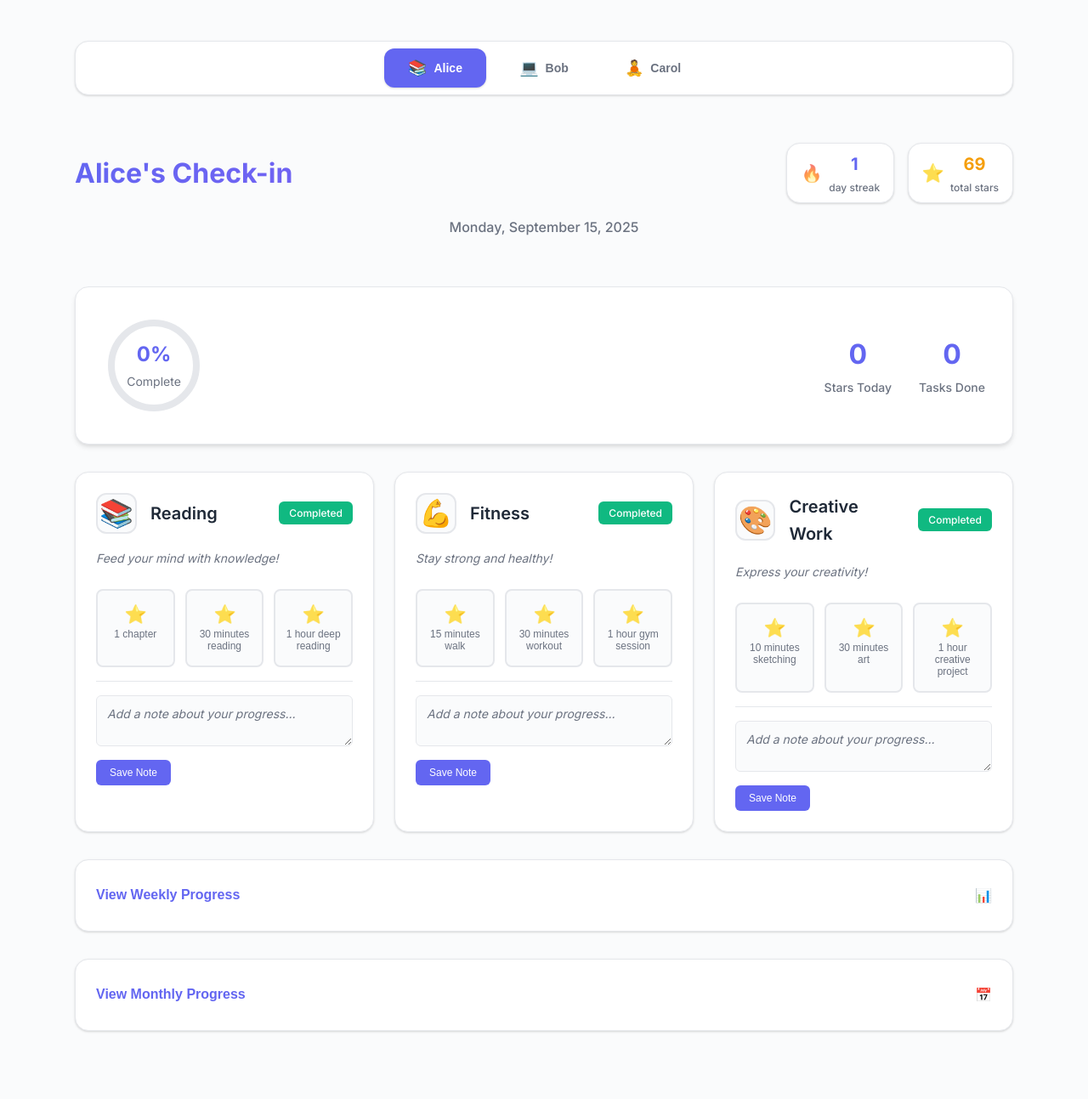
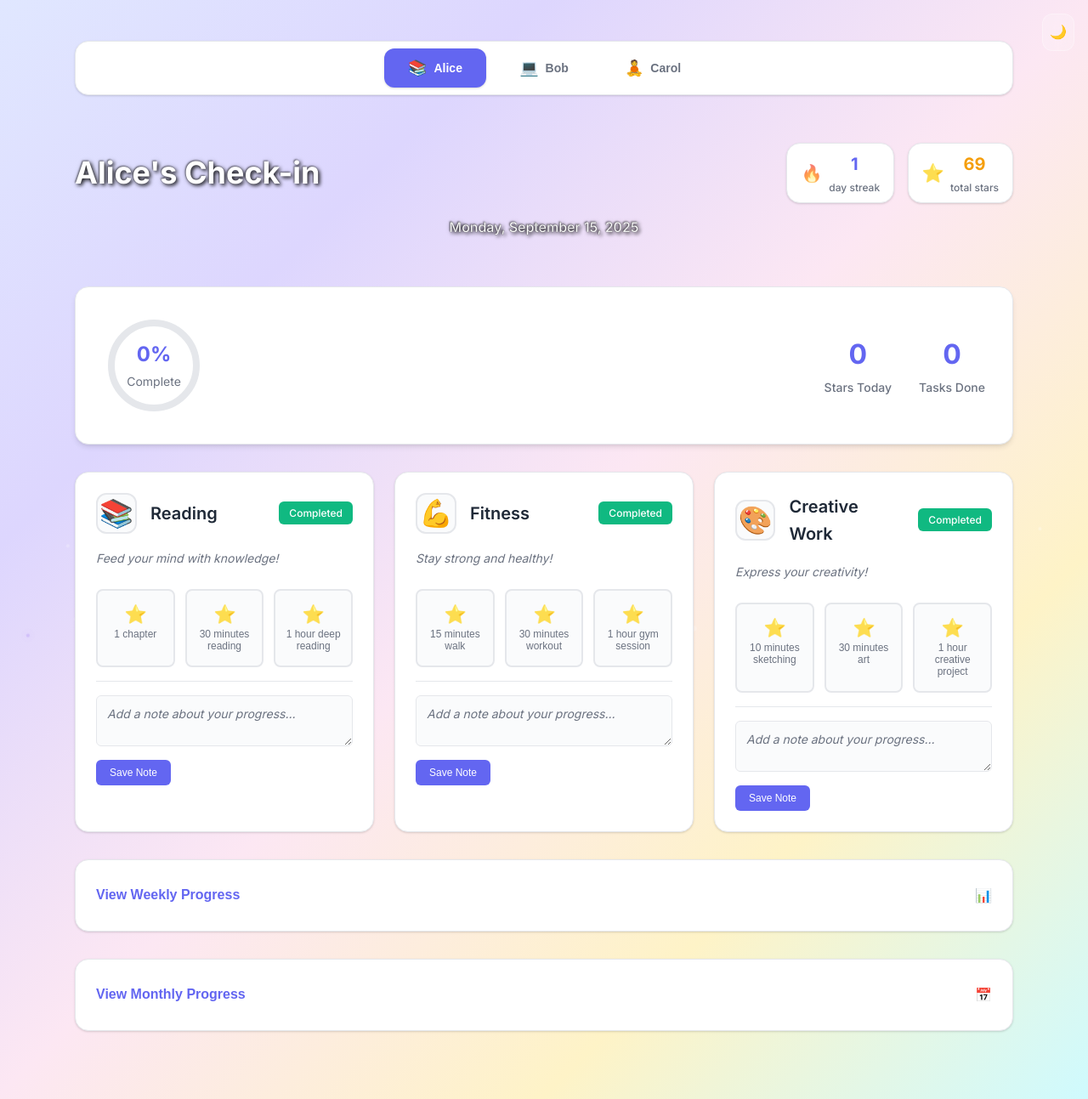
Before and after one commit to dulacz/mini-daily, a FastAPI app: template templates/index.html in a window 1280 px wide. Shown: the whole page at 85% size. Run offline with FastAPI, Linux system fonts and the light colour scheme; the template is opened without the code that fills it, so the values that code supplies are empty; data comes from the database, SQL or seed files in the repository.

Commit message:
Aesthetics updates

```diff
--- a/static/script.js
+++ b/static/script.js
@@ -26,8 +26,14 @@ class WellnessTracker {
      */
     async init() {
         try {
+            // Initialize theme from localStorage
+            this.initializeTheme();
+
             // Load configuration from backend first
             await this.loadConfig();
+
+            // Set initial user background
+            this.updateUserBackground();
 
             // Generate user tabs
             this.generateUserTabs();
@@ -35,6 +41,9 @@ class WellnessTracker {
             await this.checkNewDay();
             this.setupEventListeners();
             this.updateDisplay();
+
+            // Create animated background particles
+            this.createParticles();
 
             // Sync with backend on startup
             await this.syncWithBackend();
@@ -147,6 +156,9 @@ class WellnessTracker {
         document.querySelectorAll('.user-tab').forEach(tab => {
             tab.classList.toggle('active', tab.dataset.user === userId);
         });
+
+        // Update background gradient for new user
+        this.updateUserBackground(userId);
 
         // Switch user and reload data
         await this.setCurrentUser(userId);
@@ -512,6 +524,12 @@ class WellnessTracker {
         const monthlySummaryToggle = document.getElementById('monthlySummaryToggle');
         if (monthlySummaryToggle) {
             monthlySummaryToggle.addEventListener('click', () => this.toggleMonthlySummary());
+        }
+
+        // Theme toggle
+        const themeToggle = document.getElementById('themeToggle');
+        if (themeToggle) {
+            themeToggle.addEventListener('click', () => this.toggleTheme());
         }
 
         // Achievement popup close (click anywhere)
@@ -1548,6 +1566,96 @@ class WellnessTracker {
             monthlyGrid.innerHTML = 'Error loading monthly data';
         }
     }
+
+    /**
+     * Create animated background particles
+     */
+    createParticles() {
+        try {
+            const particlesContainer = document.getElementById('particles');
+            if (!particlesContainer) return;
+
+            const particleCount = 50;
+            // Ensure particles stay invisible for at least the first BASE_DELAY seconds
+            const BASE_DELAY_SECONDS = 0; // minimum time particles are hidden after initial page load
+            const EXTRA_RANDOM_DELAY = 8; // additional random delay spread to avoid a wave effect
+
+            for (let i = 0; i < particleCount; i++) {
+                const particle = document.createElement('div');
+                particle.className = 'particle';
+                particle.style.left = Math.random() * 100 + '%';
+                // Start each particle after the base invisible period plus a random extra delay
+                particle.style.animationDelay = (BASE_DELAY_SECONDS + Math.random() * EXTRA_RANDOM_DELAY) + 's';
+                particle.style.animationDuration = (15 + Math.random() * 10) + 's';
+                particlesContainer.appendChild(particle);
+            }
+        } catch (error) {
+            console.error('Error creating particles:', error);
+        }
+    }
+
+    /**
+     * Toggle between light and dark theme
+     */
+    toggleTheme() {
+        try {
+            const body = document.body;
+            const themeToggle = document.getElementById('themeToggle');
+
+            if (body.classList.contains('dark-theme')) {
+                body.classList.remove('dark-theme');
+                themeToggle.textContent = '🌙';
+                localStorage.setItem('theme', 'light');
+            } else {
+                body.classList.add('dark-theme');
+                themeToggle.textContent = '☀️';
+                localStorage.setItem('theme', 'dark');
+            }
+        } catch (error) {
+            console.error('Error toggling theme:', error);
+        }
+    }
+
+    /**
+     * Initialize theme from localStorage
+     */
+    initializeTheme() {
+        try {
+            const savedTheme = localStorage.getItem('theme');
+            const body = document.body;
+            const themeToggle = document.getElementById('themeToggle');
+
+            if (savedTheme === 'dark') {
+                body.classList.add('dark-theme');
+                if (themeToggle) themeToggle.textContent = '☀️';
+            } else {
+                body.classList.remove('dark-theme');
+                if (themeToggle) themeToggle.textContent = '🌙';
+            }
+        } catch (error) {
+            console.error('Error initializing theme:', error);
+        }
+    }
+
+    /**
+     * Update background gradient based on current user
+     */
+    updateUserBackground(userId = null) {
+        try {
+            const body = document.body;
+            const currentUserId = userId || this.currentUser;
+
+            // Remove all existing user classes
+            body.classList.remove('user-alice', 'user-bob', 'user-carol');
+
+            // Add the current user's class
+            if (currentUserId) {
+                body.classList.add(`user-${currentUserId}`);
+            }
+        } catch (error) {
+            console.error('Error updating user background:', error);
+        }
+    }
 }
 
 // Initialize the app when DOM is loaded
--- a/static/style.css
+++ b/static/style.css
@@ -32,6 +32,59 @@
     --border-color: #334155;
 }
 
+.dark-theme body {
+    background: linear-gradient(135deg, #1a1a2e 0%, #16213e 25%, #0f3460 50%, #533483 75%, #e94560 100%);
+    background-attachment: fixed;
+    transition: background 0.8s ease;
+}
+
+/* Dark theme user-specific gradients with soft colors */
+body.dark-theme.user-alice {
+    background: linear-gradient(135deg, #2d3748 0%, #4a5568 25%, #553c9a 50%, #805ad5 75%, #3182ce 100%);
+}
+
+body.dark-theme.user-bob {
+    background: linear-gradient(135deg, #1a202c 0%, #2d3748 25%, #3c4e63 50%, #4a5568 75%, #553c9a 100%);
+}
+
+body.dark-theme.user-carol {
+    background: linear-gradient(135deg, #2d1b19 0%, #3c2e2a 25%, #4a3d35 50%, #553c4b 75%, #4a3f5c 100%);
+}
+
+body.dark-theme .particle {
+    background: rgba(255, 255, 255, 0.4);
+    box-shadow: 0 0 8px rgba(255, 255, 255, 0.2);
+}
+
+body.dark-theme .particle:nth-child(even) {
+    background: rgba(139, 92, 246, 0.6);
+    box-shadow: 0 0 8px rgba(139, 92, 246, 0.3);
+}
+
+.dark-theme .particle:nth-child(3n) {
+    background: rgba(236, 72, 153, 0.6);
+    box-shadow: 0 0 8px rgba(236, 72, 153, 0.3);
+}
+
+/* Dark theme title styling */
+.dark-theme .app-title {
+    color: #f8fafc;
+    text-shadow:
+        2px 2px 4px rgba(0, 0, 0, 0.9),
+        -1px -1px 2px rgba(0, 0, 0, 0.7),
+        1px 1px 6px rgba(0, 0, 0, 0.5);
+}
+
+/* Dark theme date styling */
+.dark-theme .date-display {
+    color: #e2e8f0;
+    text-shadow:
+        2px 2px 4px rgba(0, 0, 0, 0.9),
+        -1px -1px 2px rgba(0, 0, 0, 0.7),
+        1px 1px 6px rgba(0, 0, 0, 0.5);
+    -webkit-text-stroke: 0.5px rgba(0, 0, 0, 0.5);
+}
+
 /* Reset and Base Styles */
 * {
     margin: 0;
@@ -41,11 +94,27 @@
 
 body {
     font-family: 'Inter', -apple-system, BlinkMacSystemFont, 'Segoe UI', Roboto, sans-serif;
-    background: var(--background-color);
+    background: linear-gradient(135deg, #667eea 0%, #764ba2 25%, #f093fb 50%, #f5576c 75%, #4facfe 100%);
+    background-attachment: fixed;
     color: var(--text-primary);
     line-height: 1.6;
+    min-height: 100vh;
+    transition: background 0.8s ease;
     -webkit-font-smoothing: antialiased;
     -moz-osx-font-smoothing: grayscale;
+}
+
+/* User-specific gradient backgrounds with soft pastel colors (Japanese style) */
+body.user-alice {
+    background: linear-gradient(135deg, #e0e7ff 0%, #ddd6fe 25%, #fce7f3 50%, #fef3c7 75%, #cffafe 100%);
+}
+
+body.user-bob {
+    background: linear-gradient(135deg, #d1fae5 0%, #ccfbf1 25%, #dbeafe 50%, #e0e7ff 75%, #f3e8ff 100%);
+}
+
+body.user-carol {
+    background: linear-gradient(135deg, #fef3c7 0%, #fed7aa 25%, #fce7f3 50%, #f3e8ff 75%, #e0e7ff 100%);
 }
 
 /* App Container */
@@ -125,12 +194,22 @@ body {
 .app-title {
     font-size: 2rem;
     font-weight: 700;
-    background: var(--gradient-primary);
-    -webkit-background-clip: text;
-    background-clip: text;
-    -webkit-text-fill-color: transparent;
+    color: #ffffff;
     text-align: center;
     flex-grow: 1;
+    text-shadow:
+        2px 2px 4px rgba(0, 0, 0, 0.8),
+        -1px -1px 2px rgba(0, 0, 0, 0.5),
+        1px 1px 6px rgba(0, 0, 0, 0.3);
+    transition: all 0.3s ease;
+}
+
+.app-title:hover {
+    text-shadow:
+        3px 3px 6px rgba(0, 0, 0, 0.9),
+        -1px -1px 3px rgba(0, 0, 0, 0.6),
+        1px 1px 8px rgba(0, 0, 0, 0.4);
+    transform: translateY(-1px);
 }
 
 .streak-counter {
@@ -233,8 +312,13 @@ body {
 
 .date-display {
     font-size: 1rem;
-    color: var(--text-secondary);
+    color: #ffffff;
     font-weight: 500;
+    text-shadow:
+        2px 2px 4px rgba(0, 0, 0, 0.8),
+        -1px -1px 2px rgba(0, 0, 0, 0.5),
+        1px 1px 6px rgba(0, 0, 0, 0.3);
+    -webkit-text-stroke: 0.5px rgba(0, 0, 0, 0.3);
 }
 
 /* Progress Overview */
@@ -806,6 +890,7 @@ body {
 
     .app-title {
         text-align: left;
+        font-size: 2.25rem;
     }
 
     .progress-overview {
@@ -854,3 +939,126 @@ body {
         font-size: 0.75rem;
     }
 }
+
+/* Animated Background Particles */
+.particles {
+    position: fixed;
+    top: 0;
+    left: 0;
+    width: 100%;
+    height: 100%;
+    pointer-events: none;
+    z-index: -1;
+    overflow: hidden;
+}
+
+.particle {
+    position: absolute;
+    width: 4px;
+    height: 4px;
+    background: rgba(255, 255, 255, 0.4);
+    border-radius: 50%;
+    opacity: 0;
+    /* start fully invisible; will fade in via keyframes after delay */
+    animation: float 20s infinite linear;
+    box-shadow: 0 0 6px rgba(255, 255, 255, 0.2);
+}
+
+.particle:nth-child(even) {
+    background: rgba(255, 255, 255, 0.3);
+    box-shadow: 0 0 6px rgba(255, 255, 255, 0.2);
+}
+
+.particle:nth-child(3n) {
+    background: rgba(255, 255, 255, 0.5);
+    box-shadow: 0 0 8px rgba(255, 255, 255, 0.3);
+}
+
+/* Light theme particle visibility enhancements */
+body:not(.dark-theme) .particle {
+    /* Slight pastel tint & higher mid animation opacity */
+    mix-blend-mode: screen;
+}
+
+body:not(.dark-theme) .particle:nth-child(4n) {
+    background: rgba(99, 102, 241, 0.35);
+    /* indigo */
+    box-shadow: 0 0 6px rgba(99, 102, 241, 0.25);
+}
+
+body:not(.dark-theme) .particle:nth-child(5n) {
+    background: rgba(139, 92, 246, 0.35);
+    /* violet */
+    box-shadow: 0 0 6px rgba(139, 92, 246, 0.25);
+}
+
+body:not(.dark-theme) .particle:nth-child(7n) {
+    background: rgba(236, 72, 153, 0.30);
+    /* pink */
+    box-shadow: 0 0 8px rgba(236, 72, 153, 0.25);
+}
+
+body:not(.dark-theme) .particle:nth-child(11n) {
+    width: 5px;
+    height: 5px;
+}
+
+body:not(.dark-theme) .particle:nth-child(13n) {
+    width: 6px;
+    height: 6px;
+}
+
+body:not(.dark-theme) .particle:nth-child(17n) {
+    width: 3px;
+    height: 3px;
+    opacity: 0.8;
+    /* smaller but brighter */
+}
+
+@keyframes float {
+    0% {
+        transform: translateY(120vh) translateX(0px) rotate(0deg);
+        opacity: 0;
+    }
+
+    5% {
+        opacity: 0.3;
+    }
+
+    20% {
+        opacity: 0.6;
+    }
+
+    80% {
+        opacity: 0.6;
+    }
+
+    95% {
+        opacity: 0.3;
+    }
+
+    100% {
+        transform: translateY(-10vh) translateX(-20px) rotate(360deg);
+        opacity: 0;
+    }
+}
+
+/* Theme Toggle */
+.theme-toggle {
+    position: fixed;
+    top: 1rem;
+    right: 1rem;
+    z-index: 1000;
+    background: rgba(255, 255, 255, 0.2);
+    backdrop-filter: blur(10px);
+    border: 1px solid rgba(255, 255, 255, 0.3);
+    border-radius: var(--radius-lg);
+    padding: 0.5rem;
+    cursor: pointer;
+    transition: all 0.3s ease;
+}
+
+.theme-toggle:hover {
+    background: rgba(255, 255, 255, 0.3);
+    transform: scale(1.05);
+}
--- a/templates/index.html
+++ b/templates/index.html
@@ -15,6 +15,14 @@
 </head>
 
 <body>
+    <!-- Animated Background Particles -->
+    <div class="particles" id="particles"></div>
+
+    <!-- Theme Toggle -->
+    <div class="theme-toggle" id="themeToggle" title="Toggle theme">
+        🌙
+    </div>
+
     <div class="app-container">
         <!-- User Tabs -->
         <section class="user-tabs">
```
